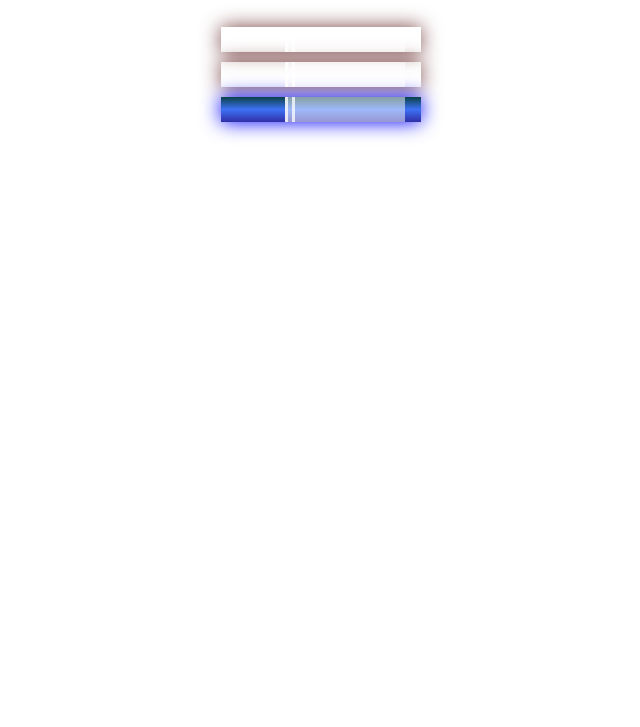
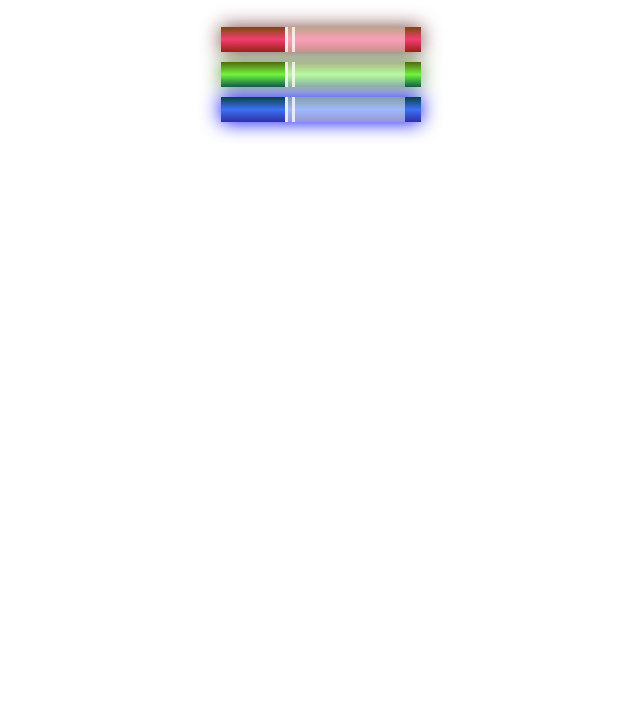
Before and after one commit to Programxiaoming/Basic-2, a plain HTML site: page index.html in a window 1280 px wide. Shown: the part 73-800 px from the top of the page, without its empty margins (319-959 px from the left). Drawn offline with Linux system fonts and the light colour scheme.

Commit message:
update CSS styles

```diff
--- a/styles.css
+++ b/styles.css
@@ -5,8 +5,8 @@ h1 {text-align:center;}
     padding: 10px 0;}
 
 .marker {width: 200px;
-height: 25px;
-margin: 10px auto;}
+    height: 25px;
+    margin: 10px auto;}
 
 .cap {
     width: 60px;
@@ -14,22 +14,22 @@ margin: 10px auto;}
 }
 
 .sleeve {width: 110px;
-height: 25px;
-background-color: rgba(255,255,255,0.5);
-border-left: 10px double rgba(255,255,255,0.75);}
+    height: 25px;
+    background-color: rgba(255,255,255,0.5);
+    border-left: 10px double rgba(255,255,255,0.75);}
 
 .cap, .sleeve {
     display: inline-block;
 }
 
 .red {
-    background: linear-gradient(rgb(122,74,14)),rgb(245,62,113), rgb(162,27,27);
+    background: linear-gradient(rgb(122, 74, 14), rgb(245, 62, 113), rgb(162, 27, 27));
     box-shadow: 0 0 20px 0 rgba(83, 14, 14, 0.8);
 }
 
 .green {
-    background: linear-gradient(rgb(122,74,14)),rgb(245,62,113), rgb(162,27,27);
-    box-shadow: 0 0 20px 0 rgba(83, 14, 14, 0.8);
+    background: linear-gradient(#55680D, #71F53E, #116C31);
+    box-shadow: 0 0 20px 0 #3B7E20CC;
 }
 
 .blue {
```
